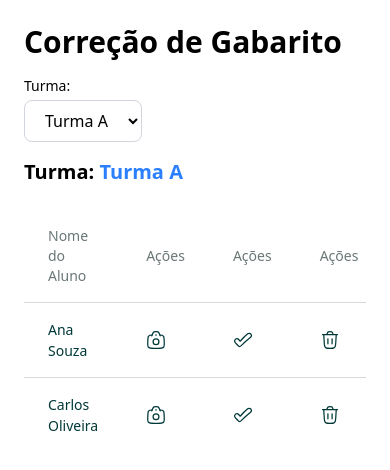
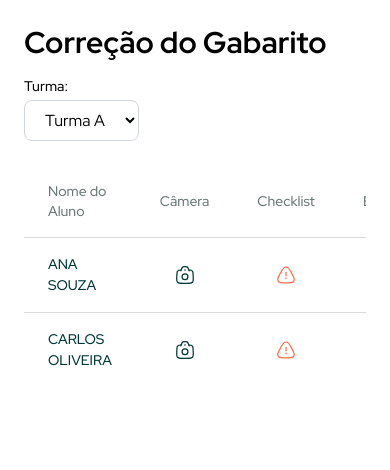
Before and after one commit to gabriella-muniz/pwa-gabarito, a Vue app: page / in a window 390 px wide. Shown: the top 470 px of the page. Built offline with nearby package versions, Linux system fonts and the light colour scheme.

Commit message:
Corrigir responsividade da tabela e adicionando a lógica sobre a câmera

```diff
--- a/package.json
+++ b/package.json
@@ -12,6 +12,7 @@
     "@hugeicons/core-free-icons": "^1.0.13",
     "@hugeicons/vue": "^1.0.2",
     "@tailwindcss/postcss": "^4.0.14",
+    "sweetalert2": "^11.17.2",
     "vue": "^3.5.13"
   },
   "devDependencies": {
--- a/src/assets/main.css
+++ b/src/assets/main.css
@@ -1 +1,4 @@
 @import 'tailwindcss';
+
+@theme {
+    --font-display: "Red Hat Display", "sans-serif";}
--- a/src/components/CorrectGabarito.vue
+++ b/src/components/CorrectGabarito.vue
@@ -1,10 +1,10 @@
 <template>
-    <div class="p-6 font-font">
+  <div class="p-6 font-display relative">
     <!-- Cabeçalho -->
     <div class="mb-6">
-        <h1 class="text-3xl font-bold">Correção de Gabarito</h1>
+      <h1 class="text-3xl font-bold">Correção do Gabarito</h1>
 
-        <!-- Cabeçalho de turma -->
+      <!-- Seleção de Turma -->
       <div class="flex items-center space-x-4 mt-4">
         <div>
           <label for="class" class="block text-sm font-medium">Turma:</label>
@@ -23,135 +23,324 @@
           </select>
         </div>
       </div>
-
-        <!-- Cabeçalho Dinâmico de Turma -->
-        <div v-if="selectedClass" class="mt-4">
-          <p class="text-xl font-semibold">
-            Turma: <span class="text-blue-500">{{ selectedClass }}</span>
-          </p>
-        </div>
     </div>
 
     <!-- Tabela de Alunos -->
-      <div class="rounded-lg overflow-hidden">
+    <div class="overflow-x-auto w-full">
       <table class="table-auto w-full text-left">
         <thead class="text-[#6A7777]">
           <tr>
-              <th class="px-6 py-4 text-sm font-medium">Nome do Aluno</th>
-              <th class="px-6 py-4 text-sm font-medium">Ações</th>
-              <th class="px-6 py-4 text-sm font-medium">Ações</th>
-              <th class="px-6 py-4 text-sm font-medium">Ações</th>
+            <th class="px-6 py-4 text-sm font-medium text-left">
+              Nome do Aluno
+            </th>
+            <th class="px-6 py-4 text-sm font-medium text-center">Câmera</th>
+            <th class="px-6 py-4 text-sm font-medium text-center">Checklist</th>
+            <th class="px-6 py-4 text-sm font-medium text-center">Excluir</th>
           </tr>
         </thead>
         <tbody>
-            <tr v-for="(aluno, index) in filteredAlunos" :key="index" class="border-t border-[#D9D9D9]  hover:bg-gray-100 transition ">
-              <td class="px-6 py-4 font-medium text-[#003838] text-[14px] ">
+          <tr
+            v-for="aluno in filteredAlunos"
+            :key="aluno.id"
+            class="border-t border-[#D9D9D9] hover:bg-gray-100 transition"
+          >
+            <!-- Nome do Aluno -->
+            <td
+              class="px-6 py-4 font-medium text-[#003838] text-[14px] uppercase text-left"
+            >
               {{ aluno.nome }}
             </td>
-              <td
-                @click="openCamera"
-                class="px-6 py-4 font-medium text-[#003838] text-[14px] cursor-pointer"
+
+            <!-- Botão da Câmera -->
+            <td class="px-6 py-4 text-center">
+              <button
+                @click="openCamera(aluno.id)"
+                class="text-[#003838] hover:text-[#005151] transition-colors hover:bg-gray-200 p-2 rounded-lg inline-flex items-center justify-center cursor-pointer"
               >
                 <IconCamera />
+              </button>
             </td>
-              <td
+
+            <!-- Checklist -->
+            <td class="px-6 py-4 text-center">
+              <button
                 @click="toggleChecklist(aluno)"
-                class="px-6 py-4 font-medium text-[#003838] text-[14px] cursor-pointer"
-                :class="{
-                  'text-green-500': aluno.checked,
-                  'text-gray-500': !aluno.checked
-                }"
+                class="flex items-center justify-center w-full"
               >
-                <IconCheck/>
+                <component
+                  :is="aluno.imagemCapturada ? IconCheck : IconAlert"
+                />
+              </button>
             </td>
-              <td
-                @click="deleteAluno(index)"
-                class="px-6 py-4 font-medium text-[#003838] text-[14px] cursor-pointer "
+
+            <!-- Botão de Excluir -->
+            <td class="px-6 py-4 text-center">
+              <button
+                @click="deleteAluno(aluno.id)"
+                class="text-[#003838] hover:text-[#005151] transition-colors hover:bg-gray-200 p-2 rounded-lg inline-flex items-center justify-center cursor-pointer"
               >
-                <IconLixiera/>
+                <IconLixeira />
+              </button>
             </td>
           </tr>
         </tbody>
       </table>
     </div>
 
-      <!-- Elemento de vídeo da câmera -->
-      <div v-if="isCameraOpen" class="mt-4">
-        <video ref="video" class="w-full max-w-md border-2" autoplay></video>
+    <!-- Modal Câmera -->
+    <div
+      v-if="isCameraOpen"
+      class="fixed inset-0 bg-gray-100 bg-opacity-50 flex items-center justify-center z-50"
+    >
+      <div
+        class="overflow-hidden w-full sm:w-[400px] md:w-[500px] bg-white p-4 flex flex-col relative"
+      >
+        <!-- Cabeçalho do Modal -->
+        <div class="flex justify-between items-center mb-4">
+          <h2 class="text-xl font-semibold">Capture a Imagem</h2>
           <button
             @click="closeCamera"
-          class="mt-2 bg-red-500 text-white py-2 px-4 rounded"
+            class="absolute top-2 right-2 cursor-pointer"
           >
-          Fechar Câmera
+            <IconFechar />
           </button>
+        </div>
+
+        <!-- Video e Imagem Capturada -->
+        <div class="mt-4 flex-1">
+          <video
+            v-if="!capturedImage"
+            ref="videoElement"
+            class="aspect-[4/4] w-full h-auto object-cover"
+            autoplay
+            playsinline
+          ></video>
+          <img
+            v-if="capturedImage"
+            :src="capturedImage"
+            class="aspect-[4/3] w-full h-auto object-cover"
+          />
+        </div>
+
+        <!-- Botões para capturar, usar ou tirar outra imagem -->
+        <div class="">
+          <div v-if="!capturedImage" class="flex justify-center items-center">
+            <button
+              @click="captureImage"
+              class="mt-2 bg-gray-100 text-white py-2 px-4 rounded inline-flex justify-center items-center cursor-pointer"
+            >
+              <IconCamera class="text-lg" />
+            </button>
+          </div>
+
+          <div v-else class="mt-4 flex flex-col space-y-2">
+            <p class="text-center font-bold">A imagem ficou boa?</p>
+            <div class="flex space-x-2 mt-2">
+              <button
+                @click="saveImage"
+                class="bg-[#003838] text-white py-2 px-4 rounded w-full cursor-pointer"
+              >
+                Usar esta imagem
+              </button>
+              <button
+                @click="retakeImage"
+                class="bg-[#fc6e4d] text-white py-2 px-4 rounded w-full cursor-pointer"
+              >
+                Tirar outra
+              </button>
+            </div>
+          </div>
+        </div>
+      </div>
     </div>
   </div>
 </template>
 
 <script setup>
-  import { ref, computed } from "vue";
-  import IconCamera from "./icons/IconCamera.vue";
-import IconLixiera from "./icons/IconLixiera.vue";
-import IconCheck from "./icons/IconCheck.vue";
+import { ref, computed, nextTick, onBeforeUnmount, onMounted } from "vue";
+import IconCamera from "../components/icons/IconCamera.vue";
+import IconLixeira from "../components/icons/IconLixiera.vue";
+import IconCheck from "../components/icons/IconCheck.vue";
+import IconAlert from "../components/icons/IconAlert.vue";
+import IconFechar from "../components/icons/IconFechar.vue";
+import Swal from "sweetalert2";
 
-  // Dados mockados de turmas e alunos reais
 const classes = [
   { id: 1, name: "Turma A" },
   { id: 2, name: "Turma B" },
   { id: 3, name: "Turma C" },
 ];
 
-  const alunosData = [
-    { nome: "Ana Souza", turma: "Turma A", checked: false },
-    { nome: "Carlos Oliveira", turma: "Turma A", checked: false },
-    { nome: "Fernanda Costa", turma: "Turma B", checked: false },
-    { nome: "Gabriel Silva", turma: "Turma C", checked: false },
-    { nome: "Juliana Santos", turma: "Turma B", checked: false },
-  ];
+const alunosData = ref([
+  {
+    id: 1,
+    nome: "Ana Souza",
+    turma: "Turma A",
+    checked: false,
+    imagemCapturada: false,
+  },
+  {
+    id: 2,
+    nome: "Carlos Oliveira",
+    turma: "Turma A",
+    checked: false,
+    imagemCapturada: false,
+  },
+  {
+    id: 3,
+    nome: "Fernanda Costa",
+    turma: "Turma B",
+    checked: false,
+    imagemCapturada: false,
+  },
+  {
+    id: 4,
+    nome: "Gabriel Silva",
+    turma: "Turma C",
+    checked: false,
+    imagemCapturada: false,
+  },
+  {
+    id: 5,
+    nome: "Juliana Santos",
+    turma: "Turma B",
+    checked: false,
+    imagemCapturada: false,
+  },
+  {
+    id: 6,
+    nome: "Anny Ferreira",
+    turma: "Turma C",
+    checked: false,
+    imagemCapturada: false,
+  },
+]);
 
 const selectedClass = ref("Turma A");
+const isCameraOpen = ref(false);
+const videoElement = ref(null);
+const currentAlunoId = ref(null);
+const capturedImage = ref(null);
+let mediaStream = null;
 
-  const isCameraOpen = ref(false);
-
-  const filteredAlunos = computed(() => {
-    return alunosData.filter((aluno) => aluno.turma === selectedClass.value);
+// Carregar as imagens do localStorage ao montar o componente
+onMounted(() => {
+  alunosData.value.forEach((aluno) => {
+    const imagem = localStorage.getItem(`aluno_${aluno.id}_imagem`);
+    if (imagem) {
+      aluno.imagemCapturada = true;
+    } else {
+      aluno.imagemCapturada = false;
+    }
+  });
 });
 
-  // Função para abrir a câmera
-  const openCamera = async () => {
-    if (navigator.mediaDevices && navigator.mediaDevices.getUserMedia) {
+const filteredAlunos = computed(() =>
+  alunosData.value.filter((aluno) => aluno.turma === selectedClass.value)
+);
+
+const openCamera = async (alunoId) => {
   try {
-        const stream = await navigator.mediaDevices.getUserMedia({ video: true });
-        const videoElement = $refs.video;
-        videoElement.srcObject = stream;
+    if (mediaStream) {
+      mediaStream.getTracks().forEach((track) => track.stop());
+    }
+
+    mediaStream = await navigator.mediaDevices.getUserMedia({ video: true });
     isCameraOpen.value = true;
+    currentAlunoId.value = alunoId;
+    capturedImage.value = null;
+
+    await nextTick();
+
+    if (videoElement.value) {
+      videoElement.value.srcObject = mediaStream;
+    }
   } catch (error) {
     console.error("Erro ao acessar a câmera:", error);
   }
-    } else {
-      alert("Câmera não disponível no seu navegador.");
+};
+
+const captureImage = () => {
+  if (!videoElement.value) return;
+
+  const canvas = document.createElement("canvas");
+  canvas.width = videoElement.value.videoWidth;
+  canvas.height = videoElement.value.videoHeight;
+
+  const ctx = canvas.getContext("2d");
+  ctx.drawImage(videoElement.value, 0, 0, canvas.width, canvas.height);
+
+  capturedImage.value = canvas.toDataURL("image/png");
+};
+
+const saveImage = () => {
+  if (capturedImage.value && currentAlunoId.value) {
+    localStorage.setItem(
+      `aluno_${currentAlunoId.value}_imagem`,
+      capturedImage.value
+    );
+
+    const aluno = alunosData.value.find(
+      (aluno) => aluno.id === currentAlunoId.value
+    );
+    if (aluno) {
+      aluno.imagemCapturada = true; // Atualiza o estado local
+    }
+
+    Swal.fire({
+      title: "Imagem salva!",
+      text: "A imagem foi salva com sucesso.",
+      icon: "success",
+      confirmButtonText: "OK",
+      timer: 2000,
+      timerProgressBar: true,
+    });
+
+    closeCamera();
   }
 };
+const deleteAluno = (alunoId) => {
+  Swal.fire({
+    title: "Tem certeza que quer excluir esse aluno?",
+    text: "Você não poderá reverter isso!",
+    icon: "warning",
+    showCancelButton: true,
+    confirmButtonColor: "#f53d6b",
+    cancelButtonColor: "#e8e8ed",
+    confirmButtonText: "Sim, excluir!",
+  }).then((result) => {
+    if (result.isConfirmed) {
+      // Remove o aluno da lista
+      alunosData.value = alunosData.value.filter(
+        (aluno) => aluno.id !== alunoId
+      );
 
-  // Função para fechar a câmera
-  const closeCamera = () => {
-    const stream = $refs.video.srcObject;
-    const tracks = stream.getTracks();
-    tracks.forEach((track) => track.stop());
-    isCameraOpen.value = false;
+      Swal.fire({
+        title: "Excluído!",
+        text: "O aluno foi removido com sucesso.",
+        icon: "success",
+      });
+    }
+  });
 };
 
-  // Função para alternar o status do checklist
-  const toggleChecklist = (aluno) => {
-    aluno.checked = !aluno.checked;
+const retakeImage = () => {
+  capturedImage.value = null;
+  videoElement.value.srcObject = null;
+
+  if (mediaStream) {
+    mediaStream.getTracks().forEach((track) => track.stop());
+  }
+
+  openCamera(currentAlunoId.value);
 };
 
-  // Função para excluir um aluno
-  const deleteAluno = (index) => {
-    alunosData.splice(index, 1);
+const closeCamera = () => {
+  if (mediaStream) mediaStream.getTracks().forEach((track) => track.stop());
+  isCameraOpen.value = false;
+  currentAlunoId.value = null;
+  capturedImage.value = null;
 };
+
+onBeforeUnmount(closeCamera);
 </script>
-
-  <style scoped>
-  /* Estilos adicionais podem ser colocados aqui */
-  </style>
--- /dev/null
+++ b/src/components/icons/IconAlert.vue
@@ -0,0 +1,7 @@
+<template>
+    <svg xmlns="http://www.w3.org/2000/svg" viewBox="0 0 24 24" width="20" height="20" color="#fc6e4d" fill="none">
+    <path d="M5.32171 9.6829C7.73539 5.41196 8.94222 3.27648 10.5983 2.72678C11.5093 2.42437 12.4907 2.42437 13.4017 2.72678C15.0578 3.27648 16.2646 5.41196 18.6783 9.6829C21.092 13.9538 22.2988 16.0893 21.9368 17.8293C21.7376 18.7866 21.2469 19.6548 20.535 20.3097C19.241 21.5 16.8274 21.5 12 21.5C7.17265 21.5 4.75897 21.5 3.46496 20.3097C2.75308 19.6548 2.26239 18.7866 2.06322 17.8293C1.70119 16.0893 2.90803 13.9538 5.32171 9.6829Z" stroke="currentColor" stroke-width="1.5" />
+    <path d="M11.992 16H12.001" stroke="currentColor" stroke-width="2" stroke-linecap="round" stroke-linejoin="round" />
+    <path d="M12 13L12 8.99997" stroke="currentColor" stroke-width="1.5" stroke-linecap="round" stroke-linejoin="round" />
+</svg>
+</template>
--- /dev/null
+++ b/src/components/icons/IconFechar.vue
@@ -0,0 +1,5 @@
+<template>
+    <svg xmlns="http://www.w3.org/2000/svg" viewBox="0 0 24 24" width="20" height="20" color="#003838" fill="none">
+    <path d="M19.0005 4.99988L5.00049 18.9999M5.00049 4.99988L19.0005 18.9999" stroke="currentColor" stroke-width="1.5" stroke-linecap="round" stroke-linejoin="round" />
+</svg>
+</template>
```
Also changed, not shown: tailwind.config.js (line endings or trailing spaces), 1 other file (tests, documents, lock files or other folders). Lines whose indentation alone changed are shown as unchanged.
